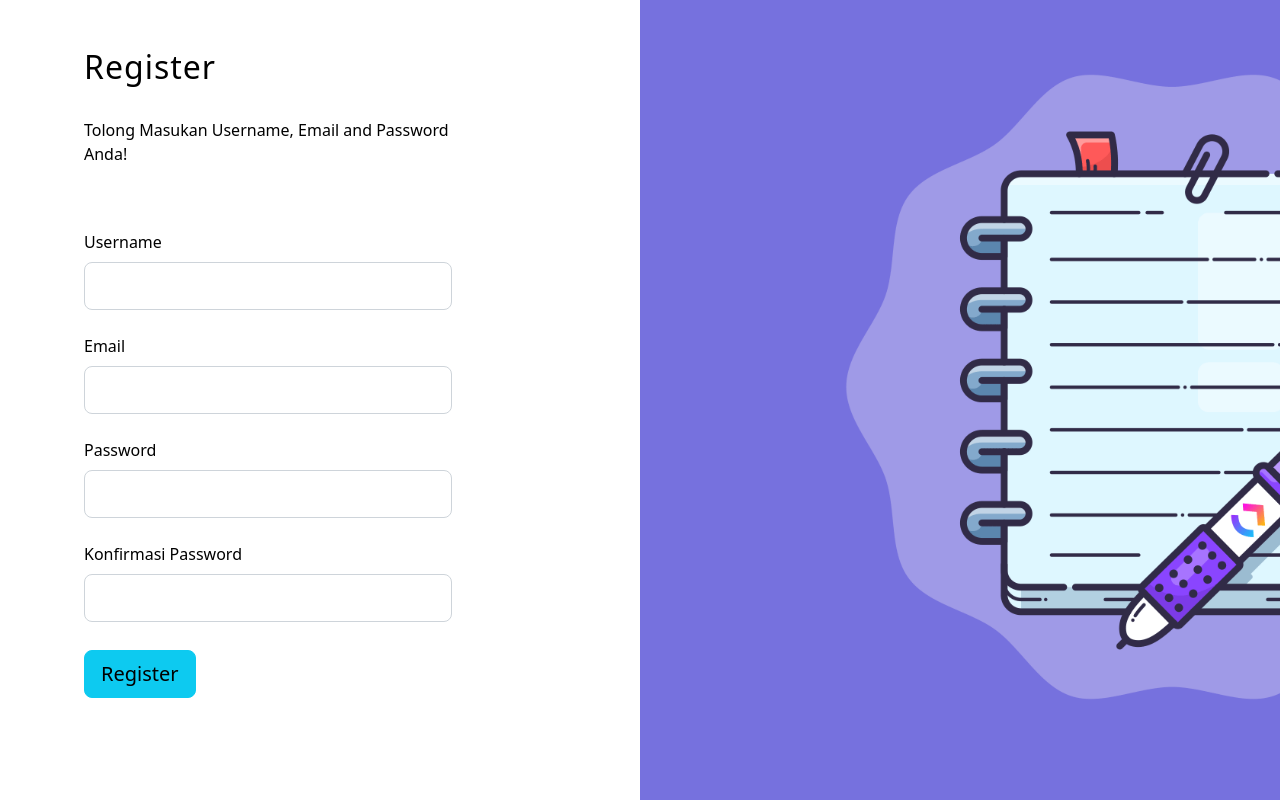
After one commit to DestaHutamaP/Sistem-Manajemen-Tugas-Kuliah, a PHP site: page /registrasi.php in a window 1280 px wide. The commit adds this page. Run offline with PHP 8.4, Linux system fonts and the light colour scheme.

Commit message:
update login and registrasi

```diff
--- a/package.json
+++ b/package.json
@@ -20,8 +20,6 @@
   },
   "homepage": "https://github.com/DestaHutamaP/Sistem-Manajemen-Tugas-Kuliah#readme",
   "dependencies": {
-    "bluebird": "^3.7.2",
-    "sqlite": "^5.1.1",
     "sqlite3": "^5.1.6"
   }
 }
--- /dev/null
+++ b/registrasi.php
@@ -0,0 +1,69 @@
+<!DOCTYPE html>
+
+<html>
+  <head>
+    <meta charset="utf-8">
+    <meta name="viewport" content="width=device-width, initial-scale=1">
+
+    <title>Registrasi</title>
+
+    <!-- <link rel="stylesheet" href="bootstrap/css/bootstrap.min.css">
+    <link rel="stylesheet" href="https://fonts.googleapis.com/css?family=Roboto|Varela+Round">
+    <link rel="stylesheet" href="https://stackpath.bootstrapcdn.com/bootstrap/4.5.0/css/bootstrap.min.css">
+    <link rel="stylesheet" href="https://fonts.googleapis.com/icon?family=Material+Icons">
+    <link rel="stylesheet" href="https://maxcdn.bootstrapcdn.com/font-awesome/4.7.0/css/font-awesome.min.css">
+    <script src="https://code.jquery.com/jquery-3.5.1.min.js"></script>
+    <script src="https://cdn.jsdelivr.net/npm/popper.js@1.16.0/dist/umd/popper.min.js"></script>
+    <script src="https://stackpath.bootstrapcdn.com/bootstrap/4.5.0/js/bootstrap.min.js"></script>
+    <script src="jquery-3.5.1.min.js"></script>
+    <script src="bootstrap/js/bootstrap.min.js"></script> -->
+
+    <link rel="stylesheet" href="bootstrap/css/bootstrap.min.css">
+    <script src="bootstrap/js/bootstrap.min.js"></script>
+  </head>
+
+  <body>
+    <section class="vh-100">
+      <div class="container-fluid">
+        <div class="row">
+          <div class="col-sm-6 text-black">
+            <div class="d-flex align-items-center h-custom-2 px-5 ms-xl-4 mt-5 pt-5 pt-xl-0 mt-xl-n5">
+              <form style="width: 23rem;" action="index.php" method="POST">
+                <h2 class="fw-normal mb-3 pb-3" style="letter-spacing: 1px;">Register</h2>
+                <p>Tolong Masukan Username, Email and Password Anda!</p><br><br>
+
+                <div class="form-outline mb-4">
+                  <label class="form-label" for="username">Username</label>
+                  <input type="text" name="username" class="form-control form-control-lg" id="username">
+                </div>
+
+                <div class="form-outline mb-4">
+                  <label class="form-label" for="email">Email</label>
+                  <input type="text" name="email" class="form-control form-control-lg" id="email">
+                </div>
+
+                <div class="form-outline mb-4">
+                  <label class="form-label" for="password">Password</label>
+                  <input type="password" name="password" class="form-control form-control-lg" id="password">
+                </div>
+
+                <div class="form-outline mb-4">
+                  <label class="form-label" for="password2">Konfirmasi Password</label>
+                  <input type="password" name="password2" class="form-control form-control-lg" id="password2">
+                </div>
+
+                <div class="pt-1 mb-4">
+                  <button class="btn btn-info btn-lg btn-block" type="submit" name="login">Register</button>
+                </div>
+              </form>
+            </div>
+          </div>
+
+          <div class="col-sm-6 px-0 d-none d-sm-block">
+            <img src="asset/logo.png" alt="Login image" class="w-100 vh-100" style="object-fit: cover; object-position: left;">
+          </div>
+        </div>
+      </div>
+    </section>
+  </body>
+</html>
```
Also changed, not shown: login.php (+13 -42 lines), regristasi.php (deleted, +0 -65 lines), js/db/film.db (deleted), js/db/manajemen_tugas_kuliah.db (deleted), package-lock.json, register.php (deleted), 1 other file.
